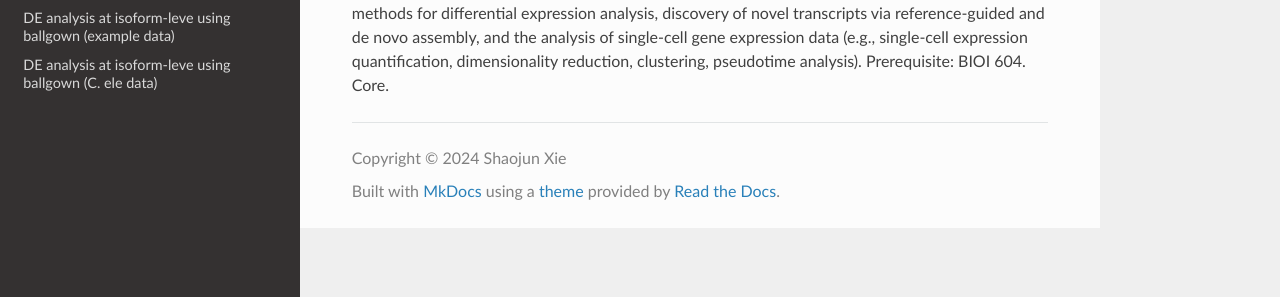
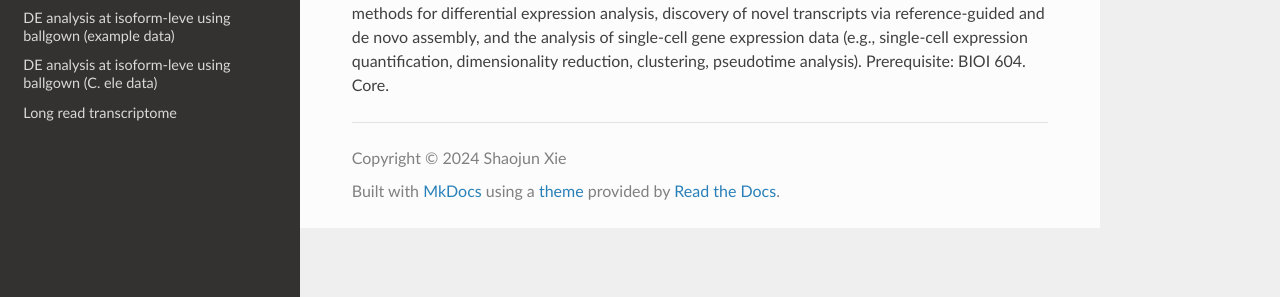
Before and after one commit to Bix4UMD/BIOI611_lab, an MkDocs documentation site: the page built from docs/index.md, in a window 1280 px wide. Shown: the part 326-623 px from the top of the page. Built offline with MkDocs 1.6.1, drawn with Linux system fonts in a browser that asks for light colours; nearby versions of some CDN libraries.

Commit message:
Update mkdocs.yaml: add long read transcriptome section

```diff
--- a/mkdocs.yaml
+++ b/mkdocs.yaml
@@ -46,6 +46,7 @@ nav:
     - DEG analysis using DESeq2: BIOI611_DESeq2_analysis.md
     - DE analysis at isoform-leve using ballgown (example data): BIOI611_ballgown_example.md
     - DE analysis at isoform-leve using ballgown (C. ele data): BIOI611_bulkRNA_SE_ballgown.md
+    - Long read transcriptome: BIOI611_long_read_transcriptome.md
       #- Basic R:      basic_r.md
     #- Basic Python: basic_python.md
 
```
